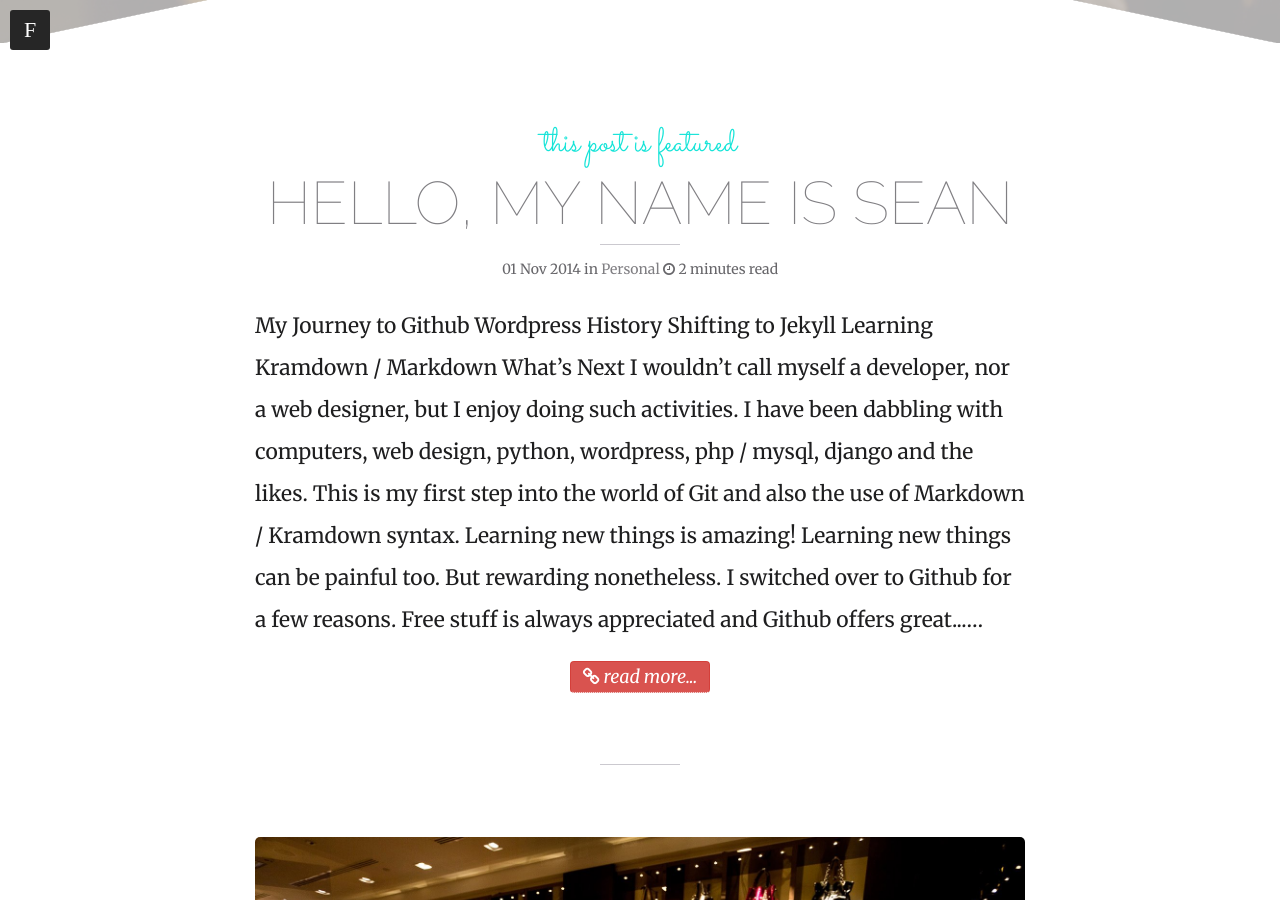
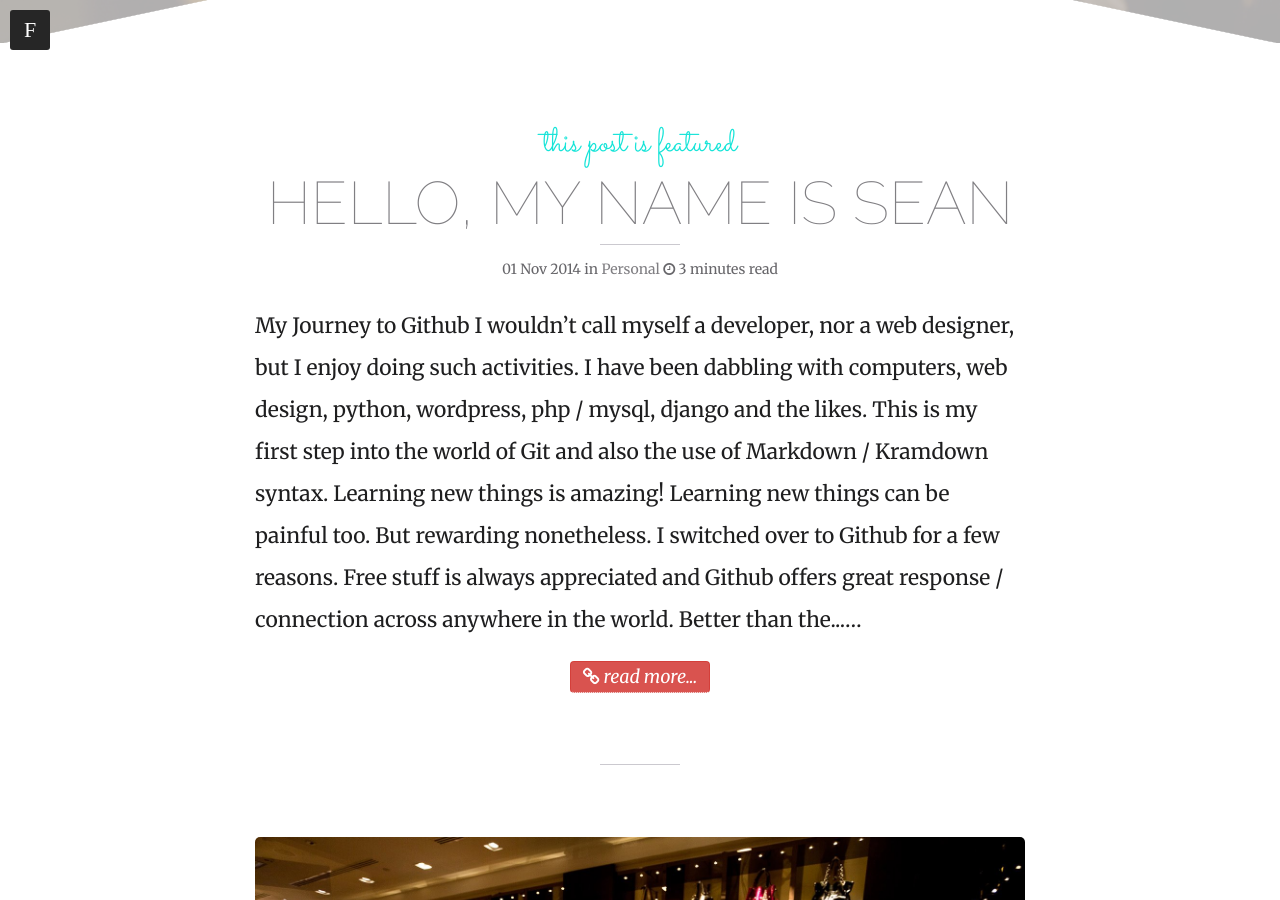
Before and after one commit to seanseah/seanseah.github.io, a Jekyll site: the page built from index.html, in a window 1280 px wide and 900 px high, scrolled down 497 px. Built offline with Jekyll 4.4.1, drawn with Linux system fonts in a browser that asks for light colours; nearby versions of some CDN libraries; the list of posts is cut into pages by our own code; some of the changed lines change nothing that is shown.

Commit message:
Update 2014-11-01-A-Fresh-New-Start.md

```diff
--- a/_posts/2014-11-01-A-Fresh-New-Start.md
+++ b/_posts/2014-11-01-A-Fresh-New-Start.md
@@ -1,8 +1,8 @@
 ---
 layout: post
 title: Hello, My Name is Sean
-description: "Trying Out Jekyll"
-headline: "Let's Fire up the Engines"
+description: My Journey to Github
+headline: "Hello, My Name is Sean"
 categories: personal
 tags:
   - blogging
@@ -17,12 +17,7 @@
 published: true
 ---
 
-#My Journey to Github
-
-* Wordpress History
-* Shifting to Jekyll
-* Learning Kramdown / Markdown
-* What's Next
+##My Journey to Github
 
 I wouldn't call myself a developer, nor a web designer, but I enjoy doing such activities. I have been dabbling with computers, web design, python, wordpress, php / mysql, django and the likes. This is my first step into the world of Git and also the use of Markdown / Kramdown syntax.
 
@@ -30,7 +25,7 @@
 
 Learning new things can be painful too. But rewarding nonetheless. I switched over to Github for a few reasons. Free stuff is always appreciated and Github offers great response / connection across anywhere in the world. Better than the usual web host in fact and I figured it would be a fantastic place to host my website. Next up, Github has always been about a code repository and I have seen so many past work / websites disappear in dust and I didn't want that to happen again. I recently had the same problem with Wordpress as it was a pain to migrate them due to the MySQL databases. However, I have since learned an easier way to do it.
 
-This is not the foolproof way to backup a Wordpress site, but rather it is a quick step to convert a WordPress site to static HTML and CSS. This needs a Linux / Unix terminal, and through using a command, called wget.
+This is not the foolproof way to backup a Wordpress site, but rather it is a quick step to convert a WordPress site to static HTML and CSS. Perhaps more for archiving purposes. This needs a Linux / Unix terminal, and through using a command, called wget.
 
 Type or copy the following command into the terminal. You would need to replace yoursite.com.
 
@@ -55,3 +50,13 @@
     -m
 
 > Turn on options suitable for mirroring. This option turns on recursion and time-stamping, sets infinite recursion depth and keeps ftp directory listings.
+
+So that's that for backing up Wordpress sites to a static copy, immensely useful but too bad I learnt it at a late stage before I could actually backup share-our-joy.com - I will re-create it in due course.
+
+## Shifting to Jekyll
+
+Why? Github host static websites and the closest to a dynamic CMS is Jekyll. Well there were definite advantages to the use of Jekyll - it is fast, bloat-free. But perhaps, I just wanted to learn something new. It is not that Wordpress is bad. In fact, tons of websites are based off Wordpress today and speed is easily fixed by caching and generating static files with WP-plugins and also using CDN to deliver media.
+
+So off to Jekyll it is.
+
+It is pretty simple setting up Jekyll on Github. Fork someone's repository, name it yourname.github.io and it get's published at the same link. Just be sure to update the posts and images before you go live.
```
